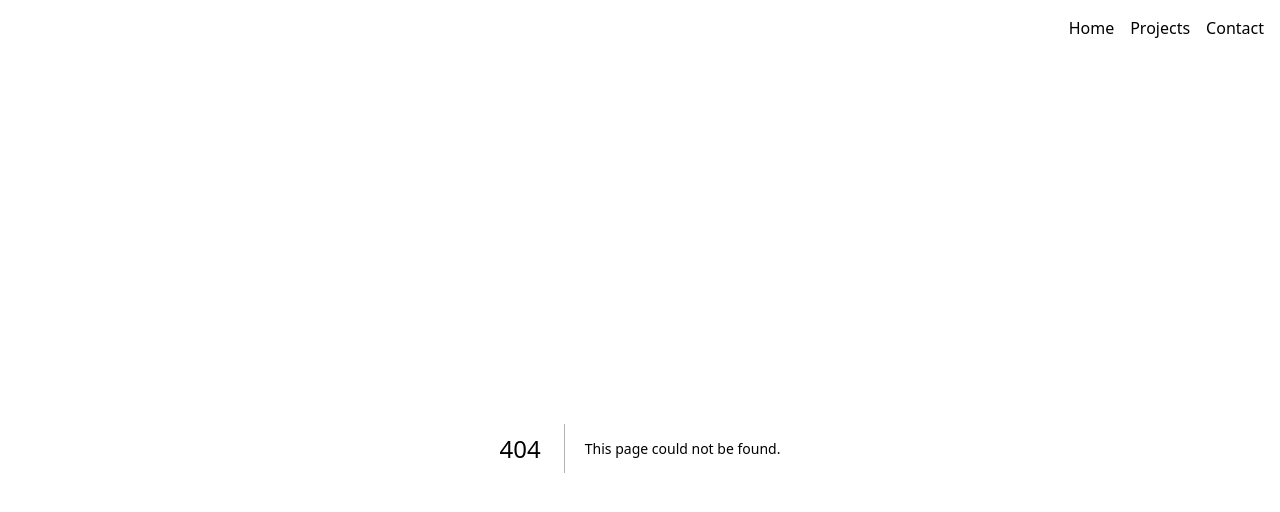
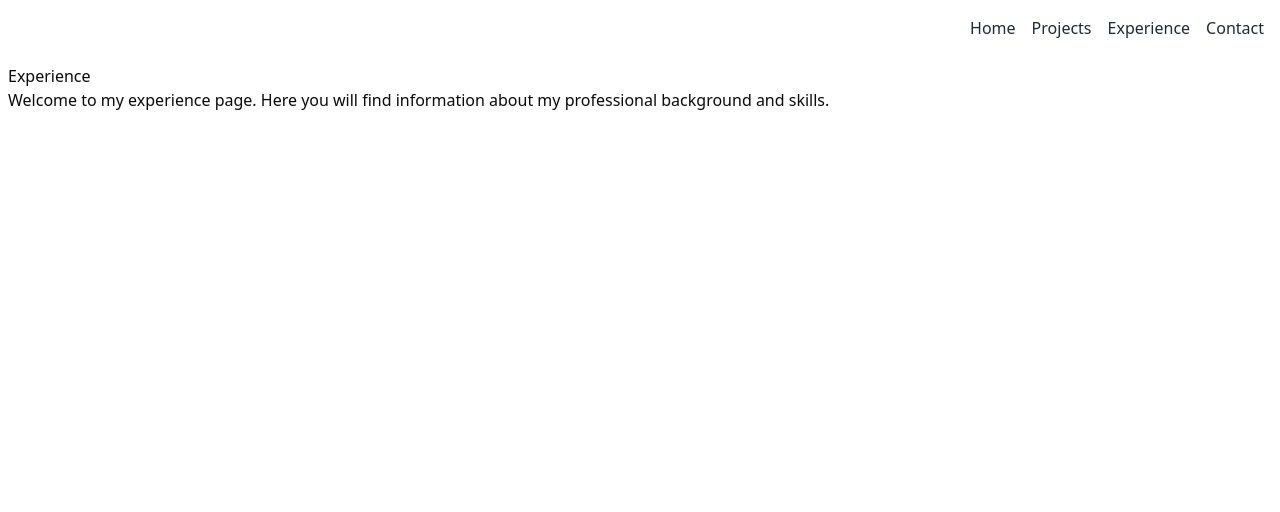
Before and after one commit to SeanJoyce2/portfolio, a Next.js app: page /experience in a window 1280 px wide. Before the commit this address had no page. Shown: the top 512 px of the page. Built offline with nearby package versions, Linux system fonts and the light colour scheme.

Commit message:
feat: add Experience page and Navbar component for navigation

```diff
--- /dev/null
+++ b/app/experience/page.tsx
@@ -0,0 +1,16 @@
+import React from "react";
+
+const ExperiencePage: React.FC = () => {
+  return (
+    <main>
+      <h1>Experience</h1>
+      <p>
+        Welcome to my experience page. Here you will find information about my
+        professional background and skills.
+      </p>
+      {/* Add your experience details here */}
+    </main>
+  );
+};
+
+export default ExperiencePage;
--- /dev/null
+++ b/app/features/navigation/navbar.tsx
@@ -0,0 +1,30 @@
+import Link from "next/link";
+import React from "react";
+
+interface NavItem {
+  label: string;
+  href: string;
+}
+
+const navItems: NavItem[] = [
+  { label: "Home", href: "/" },
+  { label: "Projects", href: "/projects" },
+  { label: "Experience", href: "/experience" },
+  { label: "Contact", href: "/contact" },
+];
+
+const Navbar = () => (
+  <nav className="flex gap-4 py-4 justify-end  pr-4">
+    {navItems.map((item) => (
+      <Link
+        key={item.href}
+        href={item.href}
+        className="no-underline text-gray-800 font-medium"
+      >
+        {item.label}
+      </Link>
+    ))}
+  </nav>
+);
+
+export default Navbar;
--- a/app/layout.tsx
+++ b/app/layout.tsx
@@ -1,7 +1,7 @@
 import type { Metadata } from "next";
 import { Geist, Geist_Mono } from "next/font/google";
 import "./globals.css";
-import Link from "next/link";
+import Navbar from "./features/navigation/navbar";
 
 const geistSans = Geist({
   variable: "--font-geist-sans",
@@ -28,13 +28,9 @@ export default function RootLayout({
       <body
         className={`${geistSans.variable} ${geistMono.variable} antialiased`}
       >
-        <main className="p-4">
-          <nav className="flex gap-4 mb-2 justify-end">
-            <Link href="/">Home</Link>
-            <Link href="/projects">Projects</Link>
-            <Link href="/contact">Contact</Link>
-          </nav>
-          {children}
+        <main className="">
+          <Navbar />
+          <div className="p-2">{children}</div>
         </main>
       </body>
     </html>
```
